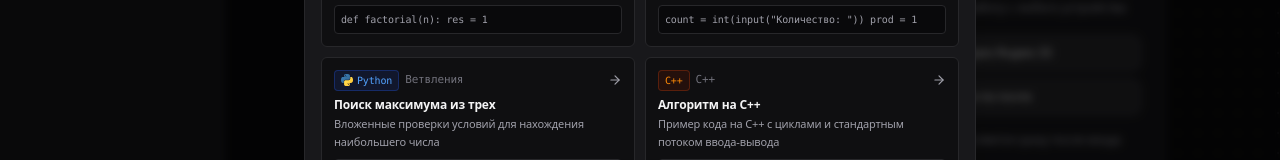
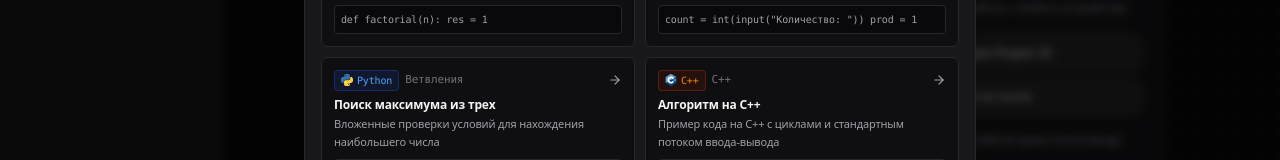
Before and after one commit to kilka221/schemator, a React (Vite) app: page / in a window 1280 px wide. Both pictures are taken after a click on the button "Примеры". Shown: the part 422-582 px from the top of the page. Built offline with nearby package versions, Linux system fonts and the light colour scheme.

Commit message:
feat: add C++ language icon
Replace the text-based C++ label with a graphical C++ icon across the UI for improved visual consistency.

```diff
--- a/src/App.tsx
+++ b/src/App.tsx
@@ -61,6 +61,7 @@ import 'prismjs/themes/prism.css';
 import { FONTS_CATALOG, ensureFontLoaded } from './fonts';
 import { DIAGRAM_STYLES, getDiagramStyle } from './diagramStyles';
 import { PythonIcon } from './PythonIcon';
+import { CppIcon } from './CppIcon';
 import { syncYdbUser, getYdbUserTokens, decrementYdbUserToken, saveYdbDiagramItem } from './ydbClient';
 import { fetchYandexProfileByToken } from './yandexAuth';
 import { AuthModal } from './AuthModal';
@@ -1625,8 +1626,8 @@ const downloadDrawio = (title: string, fontFamily: string) => {
               }`}>
                 <div className="flex items-center gap-1.5">
                   {language === 'cpp' ? (
-                    <span className="text-[10px] font-mono font-bold px-1.5 py-0.5 rounded bg-emerald-50 text-emerald-700 dark:bg-emerald-950/60 dark:text-emerald-400 border border-emerald-300 dark:border-emerald-800">
-                      C++
+                    <span className="shrink-0 flex items-center" title="C++">
+                      <CppIcon size={16} className="w-4 h-4 shadow-2xs" />
                     </span>
                   ) : (
                     <span className="shrink-0 flex items-center" title="Python">
--- /dev/null
+++ b/src/CppIcon.tsx
@@ -0,0 +1,46 @@
+import React from 'react';
+
+interface CppIconProps extends React.SVGProps<SVGSVGElement> {
+  size?: number | string;
+  className?: string;
+}
+
+export const CppIcon: React.FC<CppIconProps> = ({ size = 16, className = '', ...props }) => {
+  return (
+    <svg
+      viewBox="0 0 306 344.35"
+      width={size}
+      height={size}
+      className={`shrink-0 ${className}`}
+      xmlns="http://www.w3.org/2000/svg"
+      {...props}
+    >
+      <path
+        fill="#00599C"
+        d="M302.107,258.262c2.401-4.159,3.893-8.845,3.893-13.053V99.14c0-4.208-1.49-8.893-3.892-13.052L153,172.175 L302.107,258.262z"
+      />
+      <path
+        fill="#004482"
+        d="M166.25,341.193l126.5-73.034c3.644-2.104,6.956-5.737,9.357-9.897L153,172.175L3.893,258.263 c2.401,4.159,5.714,7.793,9.357,9.896l126.5,73.034C147.037,345.401,158.963,345.401,166.25,341.193z"
+      />
+      <path
+        fill="#659AD2"
+        d="M302.108,86.087c-2.402-4.16-5.715-7.793-9.358-9.897L166.25,3.156c-7.287-4.208-19.213-4.208-26.5,0 L13.25,76.19C5.962,80.397,0,90.725,0,99.14v146.069c0,4.208,1.491,8.894,3.893,13.053L153,172.175L302.108,86.087z"
+      />
+      <path
+        fill="#FFFFFF"
+        d="M153,274.175c-56.243,0-102-45.757-102-102s45.757-102,102-102c36.292,0,70.139,19.53,88.331,50.968 l-44.143,25.544c-9.105-15.736-26.038-25.512-44.188-25.512c-28.122,0-51,22.878-51,51c0,28.121,22.878,51,51,51 c18.152,0,35.085-9.776,44.191-25.515l44.143,25.543C223.142,254.644,189.294,274.175,153,274.175z"
+      />
+      <polygon
+        fill="#FFFFFF"
+        points="255,166.508 243.666,166.508 243.666,155.175 232.334,155.175 232.334,166.508 221,166.508 221,177.841 232.334,177.841 232.334,189.175 243.666,189.175 243.666,177.841 255,177.841"
+      />
+      <polygon
+        fill="#FFFFFF"
+        points="297.5,166.508 286.166,166.508 286.166,155.175 274.834,155.175 274.834,166.508 263.5,166.508 263.5,177.841 274.834,177.841 274.834,189.175 286.166,189.175 286.166,177.841 297.5,177.841"
+      />
+    </svg>
+  );
+};
+
+export default CppIcon;
--- a/src/DiagramHistory.tsx
+++ b/src/DiagramHistory.tsx
@@ -13,6 +13,7 @@ import {
   Loader2
 } from 'lucide-react';
 import { PythonIcon } from './PythonIcon';
+import { CppIcon } from './CppIcon';
 import { saveYdbDiagramItem, fetchYdbDiagrams, deleteYdbDiagramItem } from './ydbClient';
 import { AppUserProfile } from './App';
 
@@ -407,8 +408,8 @@ export const DiagramHistory: React.FC<DiagramHistoryProps> = ({
                   onClick={(e) => e.stopPropagation()}
                 >
                   {diag.language === 'cpp' ? (
-                    <span className="text-[9px] font-mono font-bold px-1 py-0.2 rounded shrink-0 border bg-emerald-50 text-emerald-700 dark:bg-emerald-950/60 dark:text-emerald-400 border-emerald-300 dark:border-emerald-800">
-                      C++
+                    <span className="shrink-0 flex items-center justify-center" title="C++">
+                      <CppIcon size={16} className="w-4 h-4 shadow-2xs" />
                     </span>
                   ) : (
                     <span className="shrink-0 flex items-center justify-center" title="Python">
@@ -453,8 +454,8 @@ export const DiagramHistory: React.FC<DiagramHistoryProps> = ({
                 <>
                   <div className="flex items-center gap-1.5 min-w-0 pr-1 flex-1">
                     {diag.language === 'cpp' ? (
-                      <span className="text-[9px] font-mono font-bold px-1 py-0.2 rounded shrink-0 border bg-emerald-50 text-emerald-700 dark:bg-emerald-950/60 dark:text-emerald-400 border-emerald-300 dark:border-emerald-800">
-                        C++
+                      <span className="shrink-0 flex items-center justify-center" title="C++">
+                        <CppIcon size={16} className="w-4 h-4 shadow-2xs" />
                       </span>
                     ) : (
                       <span className="shrink-0 flex items-center justify-center" title="Python">
--- a/src/MobileCodeSheet.tsx
+++ b/src/MobileCodeSheet.tsx
@@ -3,6 +3,7 @@ import { X, Play, Trash2, Layers, Sparkles } from 'lucide-react';
 import Editor from 'react-simple-code-editor';
 import Prism from 'prismjs';
 import { PythonIcon } from './PythonIcon';
+import { CppIcon } from './CppIcon';
 
 interface MobileCodeSheetProps {
   isOpen: boolean;
@@ -89,8 +90,8 @@ export const MobileCodeSheet: React.FC<MobileCodeSheetProps> = ({
       <div className="h-12 px-3 border-b border-zinc-200 dark:border-zinc-800 flex items-center justify-between shrink-0 bg-zinc-50 dark:bg-zinc-900">
         <div className="flex items-center gap-2">
           {language === 'cpp' ? (
-            <span className="text-[10px] font-mono font-bold px-1.5 py-0.5 rounded bg-emerald-50 text-emerald-700 dark:bg-emerald-950/60 dark:text-emerald-400 border border-emerald-300 dark:border-emerald-800">
-              C++
+            <span className="shrink-0 flex items-center" title="C++">
+              <CppIcon size={18} className="w-4.5 h-4.5 shadow-2xs" />
             </span>
           ) : (
             <span className="shrink-0 flex items-center" title="Python">
--- a/src/PresetsModal.tsx
+++ b/src/PresetsModal.tsx
@@ -1,6 +1,7 @@
 import React from 'react';
 import { X, Layers, ArrowRight, Repeat, GitBranch, Terminal, Calculator, Trophy, Cpu } from 'lucide-react';
 import { PythonIcon } from './PythonIcon';
+import { CppIcon } from './CppIcon';
 
 export interface CodeTemplate {
   id: string;
@@ -217,7 +218,10 @@ export const PresetsModal: React.FC<PresetsModalProps> = ({
                           : 'bg-blue-50 text-blue-700 border-blue-200'
                     }`}>
                       {item.language === 'cpp' ? (
-                        'C++'
+                        <>
+                          <CppIcon size={12} className="w-3 h-3" />
+                          <span>C++</span>
+                        </>
                       ) : (
                         <>
                           <PythonIcon size={12} className="w-3 h-3" />
```
Also changed, not shown: public/cpp.svg (added).
